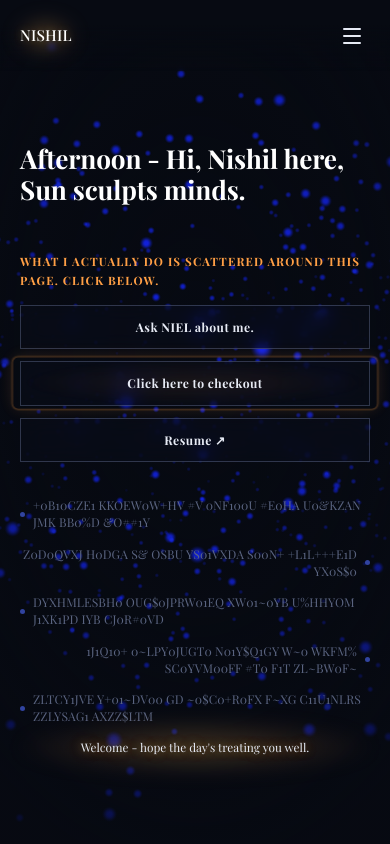
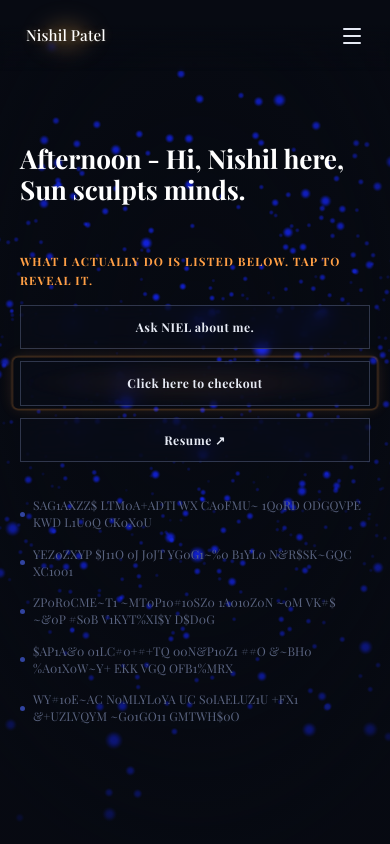
Before and after one commit to nishil17ai-blip/nishil-portfolio, a React (Vite) app: page / in a window 390 px wide. Shown: the top 844 px of the page. Built offline with nearby package versions, Linux system fonts and the light colour scheme; a web font is replaced by a local one.

Commit message:
03/09 v3.3 portfolio

```diff
--- a/index.html
+++ b/index.html
@@ -7,13 +7,9 @@
     <title>Nishil Patel - AI Engineer</title>
     <meta
       name="description"
-      content="AI Engineer building production LLM systems. Currently at FortifAI, working on an enterprise due diligence platform."
+      content="AI Engineer building production LLM systems. Currently at Fortifai Inc, working on an enterprise due diligence platform."
     />
     <meta property="og:title" content="Nishil Patel - AI Engineer" />
-    <meta
-      property="og:description"
-      content="AI Engineer building production LLM systems. Currently at FortifAI."
-    />
     <meta property="og:type" content="website" />
   </head>
   <body>
--- a/src/components/Hero.tsx
+++ b/src/components/Hero.tsx
@@ -53,7 +53,14 @@ const INTRO_START_MS = 400;
 
 const NIEL_GREETING = "Hi, I am NIEL, NIshil patEL's AI Assistant";
 
-const FRAGMENTS_KICKER = "What I actually do is scattered around this page. Click below.";
+const FRAGMENTS_KICKER_DESKTOP = "What I actually do is scattered around this page. Click below.";
+const FRAGMENTS_KICKER_MOBILE = "What I actually do is listed below. Tap to reveal it.";
+
+// Below 900px the scattered field collapses to a plain stacked list
+// (see the matching breakpoint in index.css) - "scattered around this
+// page" stops being true once it's just a vertical list, so the kicker
+// text swaps to something that actually describes that layout.
+const MOBILE_FIELD_QUERY = "(max-width: 900px)";
 
 /* five scattered fragments, staggered top-to-bottom on alternating
    sides, clear of the centered column and the top-right badge */
@@ -61,7 +68,7 @@ const FRAGMENTS_KICKER = "What I actually do is scattered around this page. Clic
 const FRAGMENTS: { id: string; text: string; style: React.CSSProperties; side: "left" | "right" }[] = [
   { id: "retrieval", text: "Retrieval engineered to extract exact chunks, not top-k noise.", style: { top: "9%", left: "6%" }, side: "left" },
   { id: "backend", text: "Backends built to stay reliable under enterprise usage.", style: { top: "32%", right: "6%" }, side: "right" },
-  { id: "orchestration", text: "Multi-model orchestration bridging Claude, ChatGPT and Airflow.", style: { top: "54%", left: "4%" }, side: "left" },
+  { id: "orchestration", text: "Multi-model orchestration bridging the LLMs with real enterprise data.", style: { top: "54%", left: "4%" }, side: "left" },
   { id: "context", text: "Context engineering optimized for token efficiency and low latency.", style: { top: "72%", right: "8%" }, side: "right" },
   { id: "reliability", text: "Automated real-time QC frameworks that guarantee grounded outputs.", style: { top: "88%", left: "10%" }, side: "left" },
 ];
@@ -114,8 +121,17 @@ export function Hero({
   const [revealed, setRevealed] = useState<Set<string>>(new Set());
   const [sequenceRunning, setSequenceRunning] = useState(false);
   const [embeddingsOpen, setEmbeddingsOpen] = useState(false);
+  const [isMobileField, setIsMobileField] = useState(false);
   const introLine1 = useScramble(greeting.line1, introActive, INTRO_DECODE_MS);
   const introLine2 = useScramble(greeting.line2, introActive, INTRO_DECODE_MS);
+
+  useEffect(() => {
+    const mq = window.matchMedia(MOBILE_FIELD_QUERY);
+    const evaluate = () => setIsMobileField(mq.matches);
+    evaluate();
+    mq.addEventListener("change", evaluate);
+    return () => mq.removeEventListener("change", evaluate);
+  }, []);
 
   useEffect(() => {
     const timers: ReturnType<typeof setTimeout>[] = [];
@@ -172,7 +188,9 @@ export function Hero({
           <br />
           <span className="hero-intro-line">{introLine2}</span>
         </h1>
-        <div className="hero-kicker">{FRAGMENTS_KICKER}</div>
+        <div className="hero-kicker">
+          {isMobileField ? FRAGMENTS_KICKER_MOBILE : FRAGMENTS_KICKER_DESKTOP}
+        </div>
 
         <div className="hero-cta">
           <button
@@ -205,7 +223,12 @@ export function Hero({
         </div>
       </div>
 
-      {toast && (
+      {/* Only ever shown on desktop - see isMobileField above. It's
+         `position: fixed`, and on the mobile stacked-list layout that
+         fixed position lands it right on top of the fragment text, so
+         it's simplest not to render it at all below the breakpoint
+         rather than rely on a CSS override to hide it. */}
+      {toast && !isMobileField && (
         <div
           className={`hero-toast hero-toast--bottom ${
             toast === "gone" ? "hero-toast--out" : ""
--- a/src/components/Nav.tsx
+++ b/src/components/Nav.tsx
@@ -9,13 +9,14 @@ const LINKS = [
   { id: "contact", label: "Contact" },
 ];
 
-// The wordmark morph keeps these two letters visible at all times and
-// collapses everything between them - mirroring how Anthropic's
-// ANTHROPIC -> AI works (first letter, then the letters that spell the
-// short form, everything else shrinks to nothing). NISHIL -> N + L
-// reads as "NL", the initials, once scrolled.
-const NAME_LETTERS = ["N", "I", "S", "H", "I", "L"];
-const KEPT_INDICES = new Set([0, 5]); // "N" ... "L"
+// Full name at the top of the page, collapsing to the assistant's name
+// once scrolled. Clicking the mark opens the assistant at either
+// state - "Ask NIEL" while scrolled (mark reads "NEIL"), and now the
+// same action from the top of the page too (mark reads "Nishil
+// Patel") - rather than the top state being a separate back-to-top
+// link like it was before.
+const FULL_NAME = "Nishil Patel";
+const SHORT_NAME = "NEIL";
 
 // How far down the page before the mark is considered "scrolled" -
 // small enough that it reacts almost immediately, matching the snappy
@@ -33,9 +34,9 @@ export function Nav({ active, chatOpen, showChatBtn, onChatToggle }: NavProps) {
   const [menuOpen, setMenuOpen] = useState(false);
   const [scrolled, setScrolled] = useState(false);
 
-  // Drives the wordmark morph: full "NISHIL" at the very top of the
-  // page, collapsing to "NL" the moment the visitor scrolls past the
-  // threshold, and expanding back the instant they return to the top -
+  // Drives the wordmark swap: full "Nishil Patel" at the very top of
+  // the page, crossfading to "NEIL" the moment the visitor scrolls
+  // past the threshold, and back the instant they return to the top -
   // both directions, exactly like Anthropic's header.
   useEffect(() => {
     const evaluate = () => setScrolled(window.scrollY > SCROLL_THRESHOLD);
@@ -77,23 +78,32 @@ export function Nav({ active, chatOpen, showChatBtn, onChatToggle }: NavProps) {
     onChatToggle();
   }
 
+  // Both states now do the same thing: open the assistant. The
+  // scrolled/"NEIL" click already did this; this just extends the
+  // same behavior to the top-of-page/"Nishil Patel" state too, since
+  // it's the primary way into NIEL directly from the logo at any
+  // scroll position now, not just after scrolling.
+  function handleLogoClick() {
+    onChatToggle();
+  }
+
+  const logoLabel = chatOpen ? "Close assistant" : "Ask NIEL - open assistant";
+
   const logo = (
-    <a
-      href="#top"
+    <button
+      type="button"
       className="nav-logo"
       data-scrolled={scrolled}
-      aria-label="Nishil Patel - back to top"
+      onClick={handleLogoClick}
+      aria-label={logoLabel}
     >
-      {NAME_LETTERS.map((letter, i) => (
-        <span
-          key={i}
-          className={`nav-logo-letter${KEPT_INDICES.has(i) ? "" : " nav-logo-letter--collapsible"}`}
-          aria-hidden={scrolled && !KEPT_INDICES.has(i) ? true : undefined}
-        >
-          {letter}
-        </span>
-      ))}
-    </a>
+      <span className="nav-logo-full" aria-hidden={scrolled}>
+        {FULL_NAME}
+      </span>
+      <span className="nav-logo-short" aria-hidden={!scrolled}>
+        {SHORT_NAME}
+      </span>
+    </button>
   );
 
   return (
--- a/src/index.css
+++ b/src/index.css
@@ -235,13 +235,15 @@ p {
   backdrop-filter: blur(2px);
 }
 
-/* ── Wordmark: NISHIL -> NL on scroll, same technique Anthropic uses
-   for ANTHROPIC -> AI. The letters that survive the collapse (N, L)
-   never move or resize; only the letters between them shrink away,
-   so the two forms read as the same mark rather than a swap. ── */
+/* ── Wordmark: "Nishil Patel" at the top of the page, crossfading to
+   "NEIL" on scroll - once collapsed to "NEIL", the mark itself opens
+   the assistant (same action as the "Ask NIEL" pill), instead of just
+   being a back-to-top link. Both strings are stacked in the same grid
+   cell so the swap crossfades in place without a layout-width jump,
+   regardless of how different "Nishil Patel" and "NEIL" are in length. */
 .nav-logo {
   position: relative;
-  display: inline-flex;
+  display: inline-grid;
   align-items: center;
   flex-shrink: 0;
   font-family: var(--mono);
@@ -288,29 +290,33 @@ p {
   opacity: 0.85;
 }
 
-.nav-logo-letter {
-  display: inline-block;
+.nav-logo-full,
+.nav-logo-short {
+  grid-area: 1 / 1;
   white-space: nowrap;
-}
-
-.nav-logo-letter--collapsible {
-  max-width: 1.2em;
+  transition: opacity 0.35s ease, transform 0.4s ease;
+}
+
+.nav-logo-short {
+  opacity: 0;
+  transform: translateY(-0.3em);
+}
+
+.nav-logo[data-scrolled="true"] .nav-logo-full {
+  opacity: 0;
+  transform: translateY(0.3em);
+}
+
+.nav-logo[data-scrolled="true"] .nav-logo-short {
   opacity: 1;
   transform: translateY(0);
-  overflow: hidden;
-  transition: max-width 0.5s cubic-bezier(0.65, 0, 0.35, 1),
-    opacity 0.35s ease, transform 0.4s ease;
-}
-
-.nav-logo[data-scrolled="true"] .nav-logo-letter--collapsible {
-  max-width: 0;
-  opacity: 0;
-  transform: translateY(-0.3em);
 }
 
 @media (prefers-reduced-motion: reduce) {
-  .nav-logo-letter--collapsible {
-    transition: none;
+  .nav-logo-full,
+  .nav-logo-short {
+    transition: opacity 0.35s ease;
+    transform: none !important;
   }
 }
 
@@ -958,6 +964,18 @@ p {
     position: static;
     max-width: none;
   }
+  /* On desktop the dot sits on whichever side the fragment leans
+     toward (left fragments: dot-then-text; right fragments: mirrored,
+     text-then-dot) since they're scattered on alternating sides of the
+     page. Once collapsed into a single stacked list on mobile there's
+     only one column, so that alternation just reads as the dots
+     zig-zagging left/right down the list - reset every fragment back
+     to the plain left-aligned, dot-first layout regardless of its
+     `side`. */
+  .fragment--right {
+    flex-direction: row;
+    text-align: left;
+  }
   .hero {
     flex-direction: column;
     align-items: stretch;
@@ -979,17 +997,16 @@ p {
   .hero-field {
     order: 2;
   }
-  .hero-toast--bottom,
-  .hero-toast--top {
-    left: 1rem;
-    right: 1rem;
-    max-width: none;
-  }
-  .hero-toast--bottom {
-    bottom: 5.5rem;
-  }
-  .hero-toast--top {
-    top: 5.5rem;
+  /* The toast is `position: fixed`, so on the desktop layout it floats
+     harmlessly over empty space near the corner - but once the field
+     collapses to a static, stacked list right on the page (above),
+     that same fixed position lands the toast directly on top of the
+     fragment text at the bottom of the viewport instead. Rather than
+     re-position it into the flow, it's simplest to just not show it
+     on mobile at all - it was a nice-to-have aside, not something the
+     page depends on. */
+  .hero-toast {
+    display: none !important;
   }
 }
 
```
